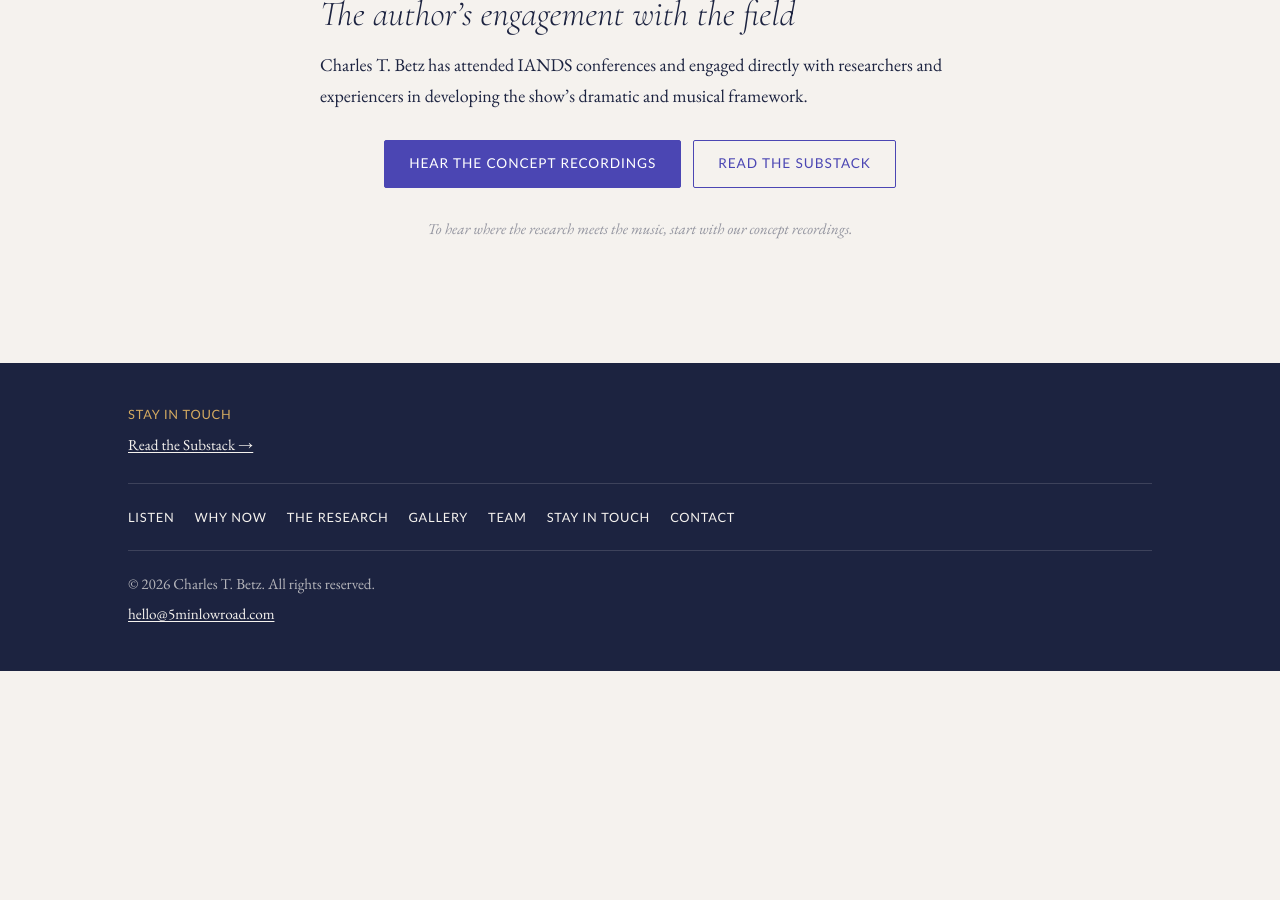
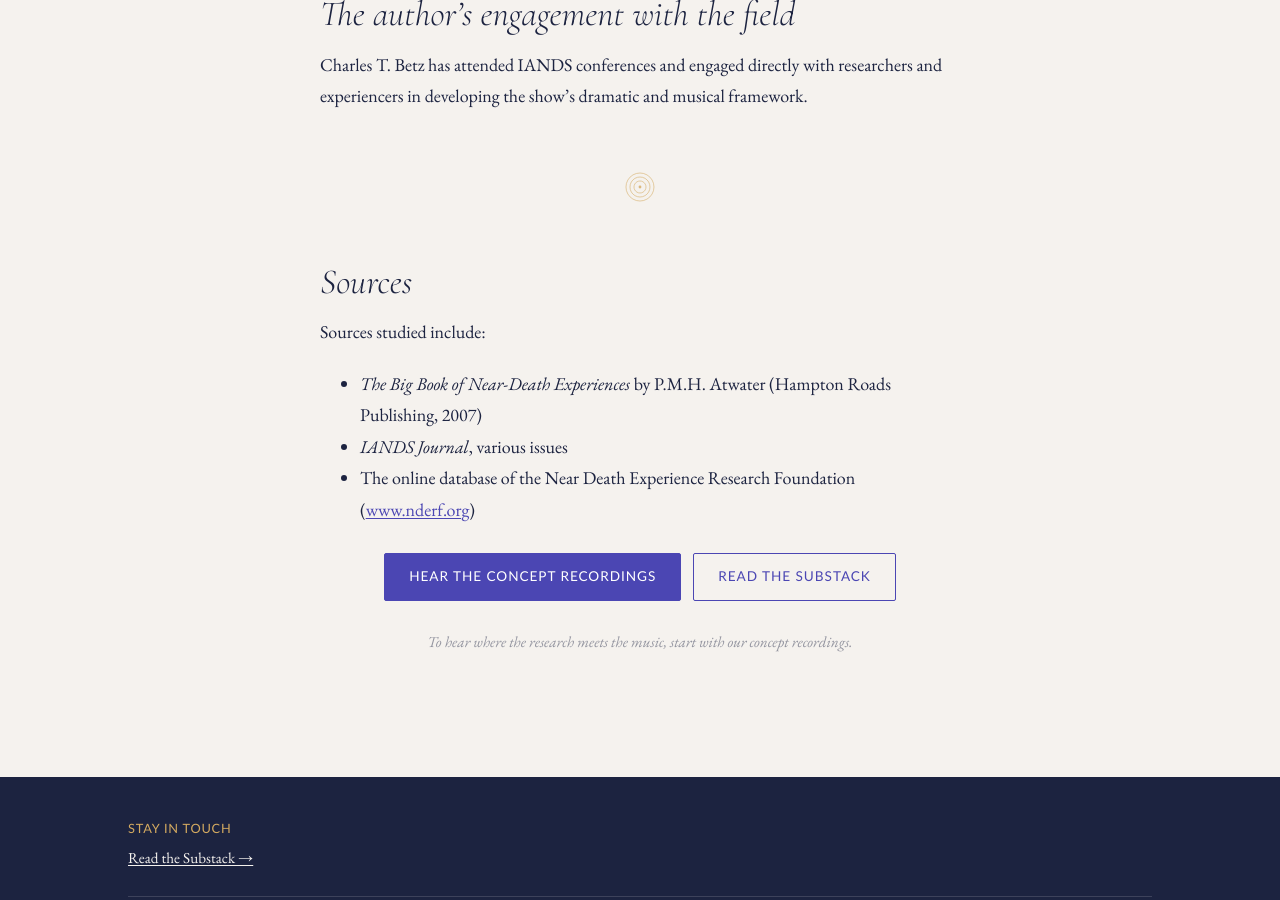
Before and after one commit to CharlesTBetz/5mlowroad, a Jekyll site: the page built from research.md, in a window 1280 px wide and 900 px high, scrolled down 1665 px. Built offline with Jekyll 4.4.1, drawn with Linux system fonts in a browser that asks for light colours; before the commit the page ends 2336 px from its top, so only the background shows below that; some of the changed text lies outside the part shown.

Commit message:
Research: Atwater figures replace unsourced stats; add Sources section
Divorce 75-78% of adult experiencers; nearly all change careers.
Drops the unsourced ~65%/~35% baseline comparison and the retired
~75% job-change figure.

Co-Authored-By: Claude Opus 5 (1M context) <noreply@anthropic.com>
Claude-Session: https://claude.ai/code/session_01YArKscLo6n1bmffAmzsHiX

```diff
--- a/research.md
+++ b/research.md
@@ -18,8 +18,8 @@ The International Association for Near-Death Studies (IANDS), founded in 1981, i
 The aftereffects of an NDE are where the drama lives:
 
 <ul class="stat-list">
-  <li>Divorce rate among experiencers: <strong>~65%</strong> (vs. ~35% in the general population)</li>
-  <li>Job change within five years: <strong>~75%</strong></li>
+  <li><strong>75&ndash;78%</strong> of adult experiencers divorce</li>
+  <li><strong>Nearly all</strong> change careers</li>
   <li>Marked decrease in fear of death, materialism, and status-seeking</li>
   <li>Marked increase in compassion, altruism, and spiritual openness</li>
   <li>Frequent conflict with family, workplace, and religious community</li>
@@ -38,7 +38,17 @@ Most fictional portrayals of NDEs — in film, television, and theater — get t
 
 Charles T. Betz has attended IANDS conferences and engaged directly with researchers and experiencers in developing the show's dramatic and musical framework.
 
-<!-- TODO: add bibliography or recommended reading list -->
+{% include divider.html %}
+
+## Sources
+
+Sources studied include:
+
+<ul>
+  <li><em>The Big Book of Near-Death Experiences</em> by P.M.H. Atwater (Hampton Roads Publishing, 2007)</li>
+  <li><em>IANDS Journal</em>, various issues</li>
+  <li>The online database of the Near Death Experience Research Foundation (<a href="https://www.nderf.org" target="_blank" rel="noopener">www.nderf.org</a>)</li>
+</ul>
 
 <div class="cta-row">
   <a class="btn btn-primary" href="{{ '/listen/' | relative_url }}">Hear the Concept Recordings</a>
```
